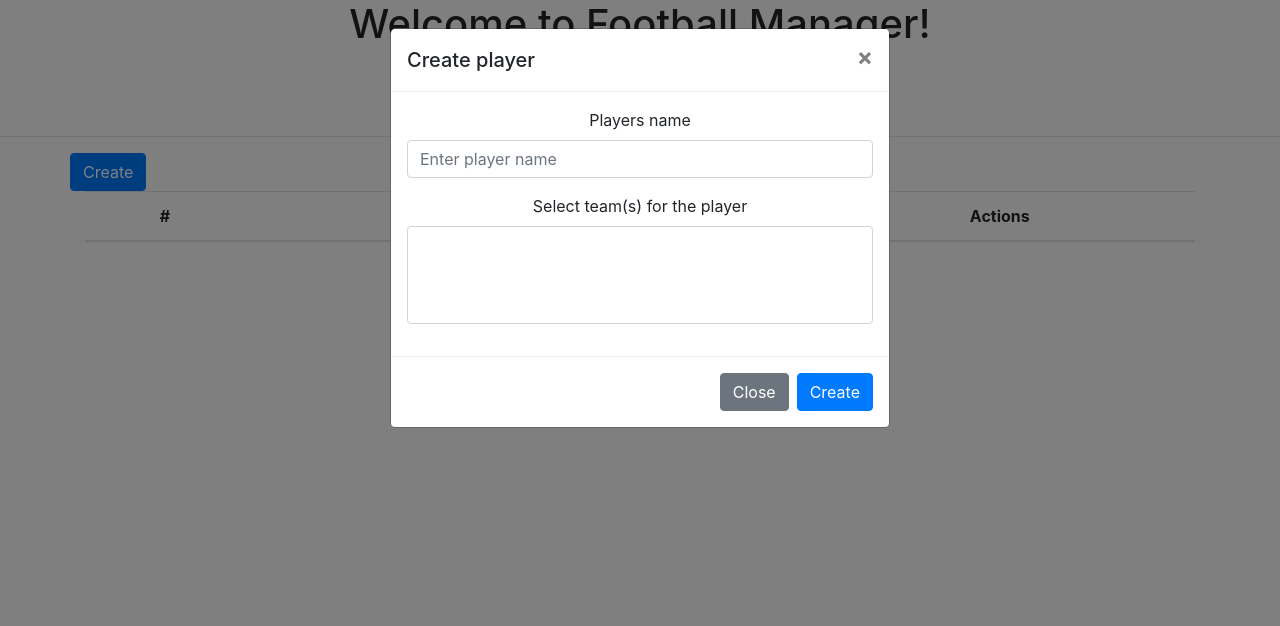
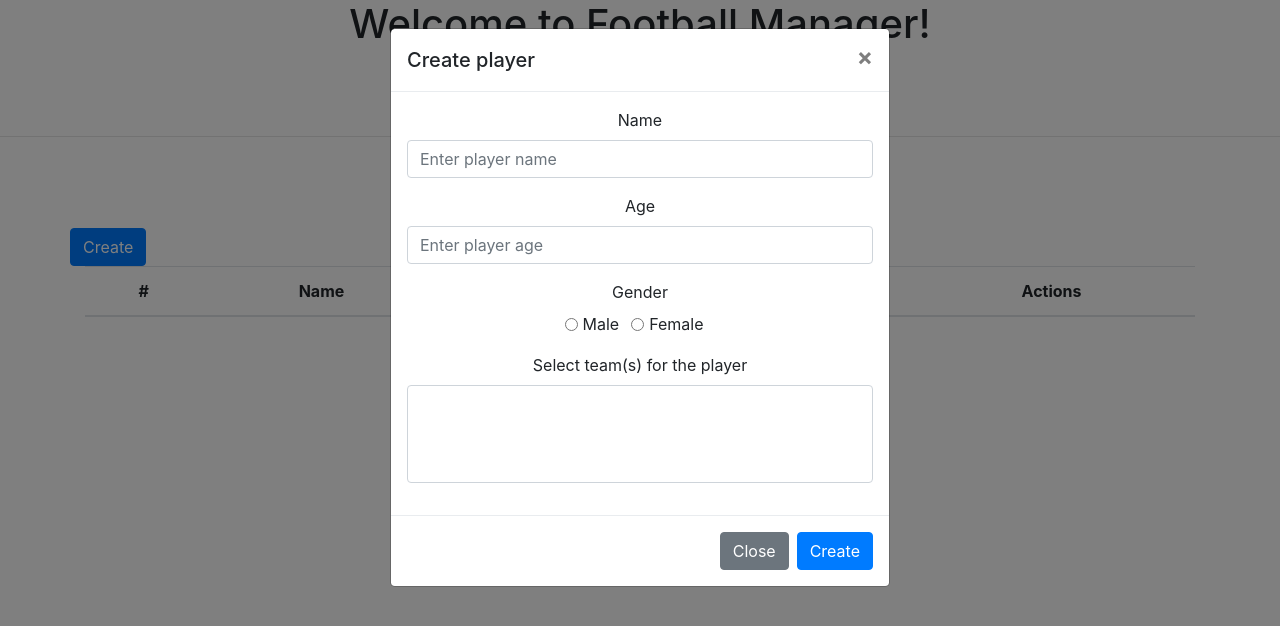
Before and after one commit to bencegaborfarkas/my-app, an Angular app: page /players in a window 1280 px wide. Both pictures are taken after a click on the button "Create". Shown: the top 626 px of the page. Built offline with nearby package versions, Linux system fonts and the light colour scheme.

Commit message:
final touches: table indexes, testing

```diff
--- a/src/app/players/players.component.html
+++ b/src/app/players/players.component.html
@@ -1,4 +1,9 @@
 <div class="container">
+  <div class="row">
+    <div class="col">
+      <h1 class="display-4">Players</h1>
+    </div>
+  </div>
   <div class="row">
     <button type="button" class="btn btn-primary" data-toggle="modal" data-target="#createPlayerModal">
       Create
@@ -10,14 +15,18 @@
         <thead>
         <tr>
           <th scope="col">#</th>
-          <th scope="col">Player name</th>
+          <th scope="col">Name</th>
+          <th scope="col">Age</th>
+          <th scope="col">Gender</th>
           <th scope="col">Actions</th>
         </tr>
         </thead>
         <tbody>
-        <tr *ngFor="let player of this.players">
-          <td>index</td>
+        <tr *ngFor="let player of this.players; let i = index">
+          <td>{{ i+1 }}</td>
           <td>{{ player.name }}</td>
+          <td>{{ player.age }}</td>
+          <td>{{ player.gender }}</td>
           <td>
             <div class="btn-group" role="group" aria-label="Basic example">
               <button type="button" class="btn btn-warning" data-toggle="modal" data-target="#updatePlayerModal"
@@ -50,9 +59,25 @@
       <div class="modal-body">
         <form>
           <div class="form-group">
-            <label for="playerNameInput">Players name</label>
-            <input type="text" class="form-control" id="playerNameInput" aria-describedby="playerNameInput"
+            <label for="playerNameInput">Name</label>
+            <input type="text" class="form-control" id="playerNameInput" aria-describedby="playerNameInput" required
                    placeholder="Enter player name" #playerNameInput>
+          </div>
+          <div class="form-group">
+            <label for="playerAgeInput">Age</label>
+            <input type="number" min="1" max="99" step="1" class="form-control" id="playerAgeInput"  placeholder="Enter player age" #playerAgeInput required>
+          </div>
+          <div class="form-group">
+            <label >Gender</label>
+            <br>
+            <div class="form-check form-check-inline">
+              <input class="form-check-input" type="radio" name="inlineRadioOptions" id="inlineRadio1" value="Male" #inlineRadio1 [(ngModel)]="this.playerGender" required>
+              <label class="form-check-label" for="inlineRadio1">Male</label>
+            </div>
+            <div class="form-check form-check-inline">
+              <input class="form-check-input" type="radio" name="inlineRadioOptions" id="inlineRadio2" value="Female" #inlineRadio2 [(ngModel)]="this.playerGender" required>
+              <label class="form-check-label" for="inlineRadio2">Female</label>
+            </div>
           </div>
           <div class="form-group">
             <label for="selectTeam">Select team(s) for the player</label>
@@ -66,7 +91,7 @@
       <div class="modal-footer">
         <button type="button" class="btn btn-secondary" data-dismiss="modal">Close</button>
         <button type="button" class="btn btn-primary" data-dismiss="modal"
-                (click)="createPlayer(playerNameInput.value)">Create
+                (click)="createPlayer(playerNameInput.value, playerAgeInput.value)">Create
         </button>
       </div>
     </div>
@@ -93,6 +118,23 @@
                      aria-describedby="playerNameInput" placeholder="Enter a new player name" #updatePlayerNameInput>
             </div>
             <div class="form-group">
+              <label for="playerAgeInput">Age</label>
+              <input type="number" min="1" max="99" step="1" class="form-control" id="playerAgeInput"  placeholder="Enter player age" #updatePlayerAgeInput required>
+            </div>
+            <div class="form-group">
+              <label >Gender</label>
+              <br>
+              <div class="form-check form-check-inline">
+                <input class="form-check-input" type="radio" name="inlineRadioOptions" id="inlineRadio1" value="Male" #updateInlineRadio1 [(ngModel)]="this.playerGender" required>
+                <label class="form-check-label" for="inlineRadio1">Male</label>
+              </div>
+              <div class="form-check form-check-inline">
+                <input class="form-check-input" type="radio" name="inlineRadioOptions" id="inlineRadio2" value="Female" #updateInlineRadio2 [(ngModel)]="this.playerGender" required>
+                <label class="form-check-label" for="inlineRadio2">Female</label>
+              </div>
+            </div>
+
+            <div class="form-group">
               <label for="selectTeam">Select team(s) for the player</label>
               <select multiple class="form-control" id="selectTeam" name="selectTeam" [(ngModel)]="this.selectedTeams"
                       #selectTeam>
@@ -105,7 +147,7 @@
       <div class="modal-footer">
         <button type="button" class="btn btn-secondary" data-dismiss="modal">Close</button>
         <button type="button" class="btn btn-primary" data-dismiss="modal"
-                (click)="updatePlayer(updatePlayerNameInput.value)">Update
+                (click)="updatePlayer(updatePlayerNameInput.value, updatePlayerAgeInput.value)">Update
         </button>
       </div>
     </div>
--- a/src/app/players/players.component.ts
+++ b/src/app/players/players.component.ts
@@ -16,15 +16,18 @@ export class PlayersComponent implements OnInit {
   players: any[];
   selectedTeams: any[];
   selectedPlayer: any;
+  playerGender: string;
 
-  createPlayer = function (playerName: string) {
+  createPlayer = function (playerName: string, age: number) {
 
     // add new player to array
     let playerId: number;
     playerId = this.playerCounter;
     this.players.push({
       id: playerId,
-      name: playerName
+      name: playerName,
+      age: age,
+      gender: this.playerGender
     });
 
     // update team(s) with new player
@@ -63,6 +66,9 @@ export class PlayersComponent implements OnInit {
     // select player
     this.selectedPlayer = selectedPlayer;
 
+    // copy gender
+    this.playerGender = selectedPlayer.gender;
+
     // empty selected teams array
     this.selectedTeams.splice(0, this.selectedTeams.length);
 
@@ -82,12 +88,16 @@ export class PlayersComponent implements OnInit {
   };
 
 
-  updatePlayer = function (playerName: string) {
+  updatePlayer = function (playerName: string, playerAge: number) {
 
     if (confirm('Are you sure to update ' + this.selectedPlayer.name)) {
 
       // update players attributes
       this.selectedPlayer.name = playerName;
+      this.selectedPlayer.age = playerAge;
+      this.selectedPlayer.gender = this.playerGender;
+
+
 
       // update team assignments
       let playerId: number;
--- a/src/app/summary/summary.component.html
+++ b/src/app/summary/summary.component.html
@@ -1,4 +1,9 @@
 <div class="container">
+  <div class="row">
+    <div class="col">
+      <h1 class="display-4">Summary</h1>
+    </div>
+  </div>
   <div class="row">
     <div class="col">
       <table class="table table-striped">
@@ -46,13 +51,17 @@
           <thead>
           <tr>
             <th scope="col">#</th>
-            <th scope="col">Player name</th>
+            <th scope="col">Name</th>
+            <th scope="col">Age</th>
+            <th scope="col">Gender</th>
           </tr>
           </thead>
           <tbody>
           <tr *ngFor="let player of this.selectedTeam?.players; let i = index">
             <td>{{ i + 1 }}</td>
             <td>{{ player.name }}</td>
+            <td>{{ player.age }}</td>
+            <td>{{ player.gender }}</td>
           </tr>
           </tbody>
         </table>
--- a/src/app/teams/teams.component.html
+++ b/src/app/teams/teams.component.html
@@ -1,4 +1,9 @@
 <div class="container">
+  <div class="row">
+    <div class="col">
+      <h1 class="display-4">Teams</h1>
+    </div>
+  </div>
   <div class="row">
     <button type="button" class="btn btn-primary" data-toggle="modal" data-target="#createTeamModal">
       Create
@@ -15,8 +20,8 @@
         </tr>
         </thead>
         <tbody>
-        <tr *ngFor="let team of this.teams">
-          <td>index</td>
+        <tr *ngFor="let team of this.teams; let i = index">
+          <td>{{ i+1 }}</td>
           <td>{{ team.name }}</td>
           <td>
             <div class="btn-group" role="group" aria-label="Basic example">
@@ -72,7 +77,7 @@
   <div class="modal-dialog" role="document">
     <div class="modal-content">
       <div class="modal-header">
-        <h5 class="modal-title" id="aaaa">Update team</h5>
+        <h5 class="modal-title" id="aaaa">Update team: {{ this.selectedTeam?.name }}</h5>
         <button type="button" class="close" data-dismiss="modal" aria-label="Close">
           <span aria-hidden="true">&times;</span>
         </button>
```
